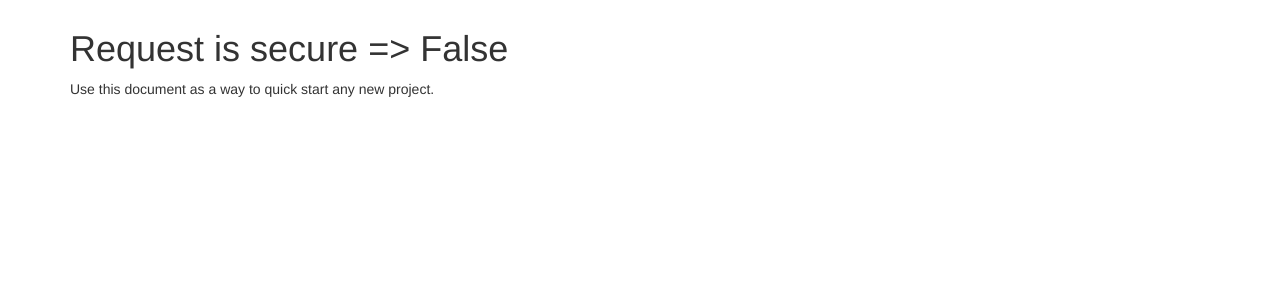
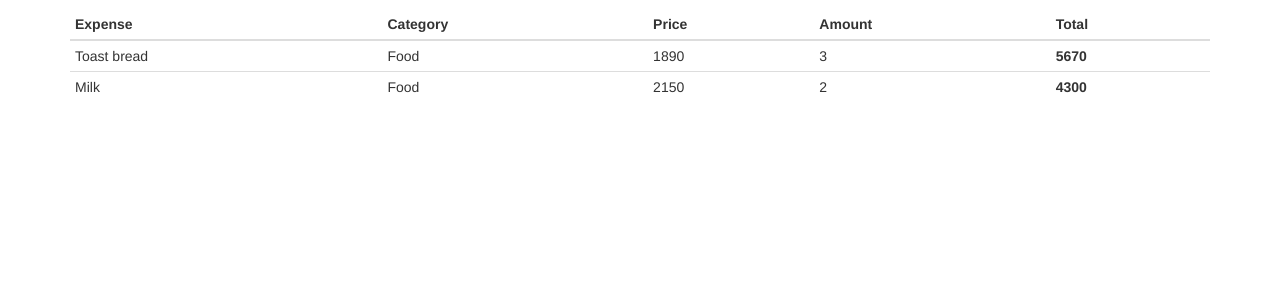
Before and after one commit to muminoff/oh-my-wallet, a Django app: page / in a window 1280 px wide. Shown: the part 51-351 px from the top of the page. Run offline with Django 3.2, Linux system fonts and the light colour scheme; data comes from the database, SQL or seed files in the repository; some libraries are stand-ins or nearby versions.

Commit message:
Initial design

```diff
--- a/core/views.py
+++ b/core/views.py
@@ -3,9 +3,8 @@ from django import http
 from core.models import Category, Expense
 
 
-def get_this_month_expenses(request):
+def all_expenses(request):
     context = {
-        'expenses': Expense.objects.all()
+        'all_expenses': Expense.objects.all()
     }
-    # return render(request, 'this_month_expenses.html', context)
-    return http.HttpResponse(context)
+    return render(request, 'all_expenses.html', context)
--- /dev/null
+++ b/templates/all_expenses.html
@@ -0,0 +1,25 @@
+{% extends "base.html" %}
+{% block content %}
+<table class="table table-condensed">
+  <thead>
+    <tr>
+      <th>Expense</th>
+      <th>Category</th>
+      <th>Price</th>
+      <th>Amount</th>
+      <th>Total</th>
+    </tr>
+  </thead>
+  <tbody>
+    {% for expense in all_expenses %}
+    <tr>
+      <td>{{ expense.name }}</td>
+      <td>{{ expense.category.name }}</td>
+      <td>{{ expense.price }}</td>
+      <td>{{ expense.amount }}</td>
+      <td><strong>{{ expense.get_sum }}</strong></td>
+  </tr>
+  {% endfor %}
+  </tbody>
+</table>
+{% endblock %}
--- a/templates/base.html
+++ b/templates/base.html
@@ -53,10 +53,7 @@
 
     <div class="container">
 
-        <h1>{% block page_title %}Request is secure => {{ request.is_secure }}{% endblock page_title %}</h1>
-
       {% block content %}
-        <p>Use this document as a way to quick start any new project.</p>
       {% endblock content %}
 
     </div> <!-- /container -->
--- a/watchmywallet/urls.py
+++ b/watchmywallet/urls.py
@@ -8,10 +8,9 @@ from django.views.generic import TemplateView
 # admin.autodiscover()
 
 urlpatterns = patterns('',
-    url(r'^$', TemplateView.as_view(template_name='base.html')),
 
     # Examples:
-    # url(r'^$', 'watchmywallet.views.home', name='home'),
+    url(r'^$', 'core.views.all_expenses', name='all_expenses'),
     # url(r'^watchmywallet/', include('watchmywallet.foo.urls')),
 
     # Uncomment the admin/doc line below to enable admin documentation:
```
